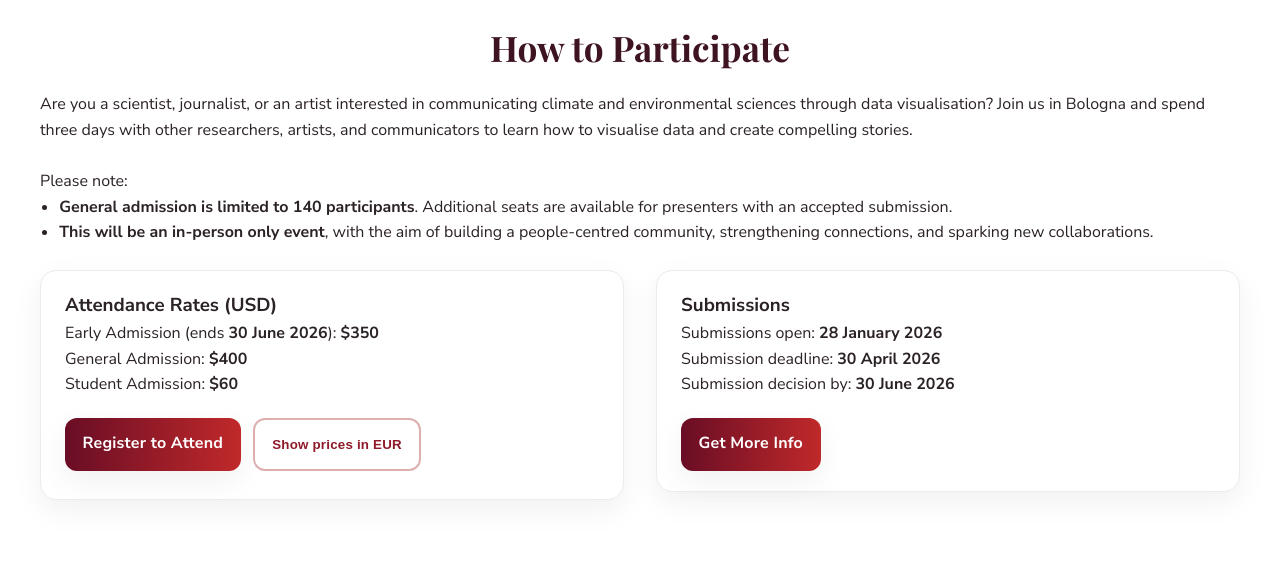
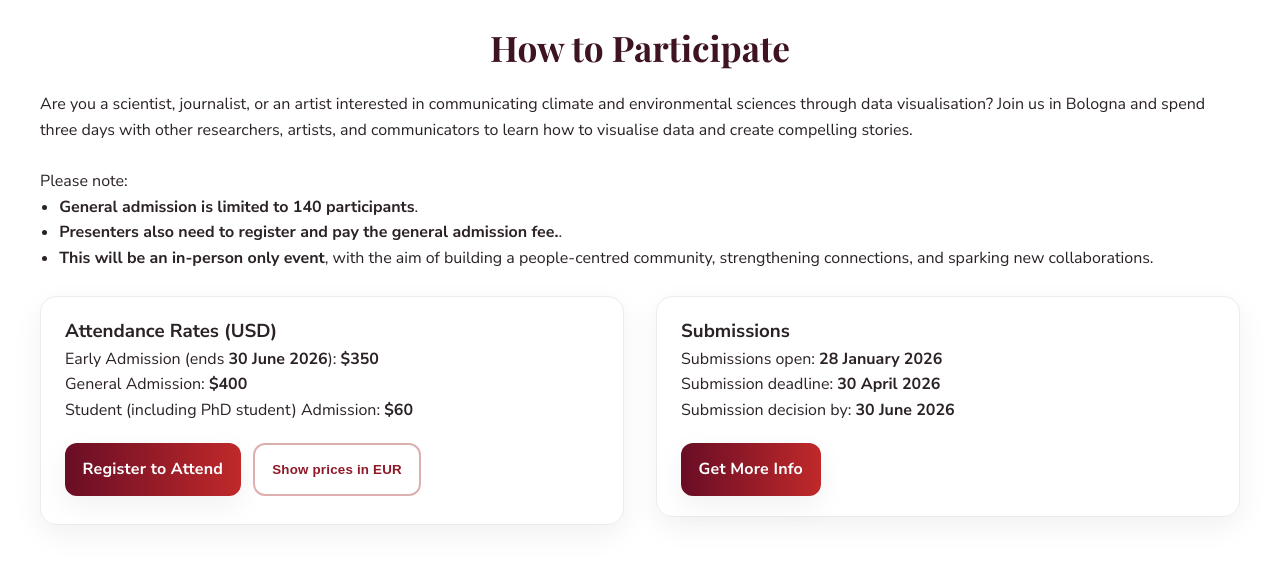
Before and after one commit to mastrong/climateconf, a Django app: page / in a window 1280 px wide. Shown: the part 2286-2871 px from the top of the page. Run offline with Django 5.2, Linux system fonts and the light colour scheme.

Commit message:
clarify registration points'

```diff
--- a/templates/index.html
+++ b/templates/index.html
@@ -430,9 +430,8 @@
         Please note:
       </p>
       <ul>
-        <li><strong>General admission is limited to 140 participants</strong>. Additional seats are available for presenters
-          with an accepted submission.
-        </li>
+        <li><strong>General admission is limited to 140 participants</strong>.</li>
+        <li><strong>Presenters also need to register and pay the general admission fee.</strong>.</li>
         <li>
           <strong>This will be an in-person only event</strong>, with the aim of building a people-centred community, strengthening
           connections, and sparking new collaborations.
@@ -457,7 +456,7 @@
           </p>
 
           <p>
-            Student Admission:
+            Student (including PhD student) Admission:
             <b class="price" data-usd="60">$60</b>
             <span class="price-eur" aria-hidden="true"></span>
           </p>
```
